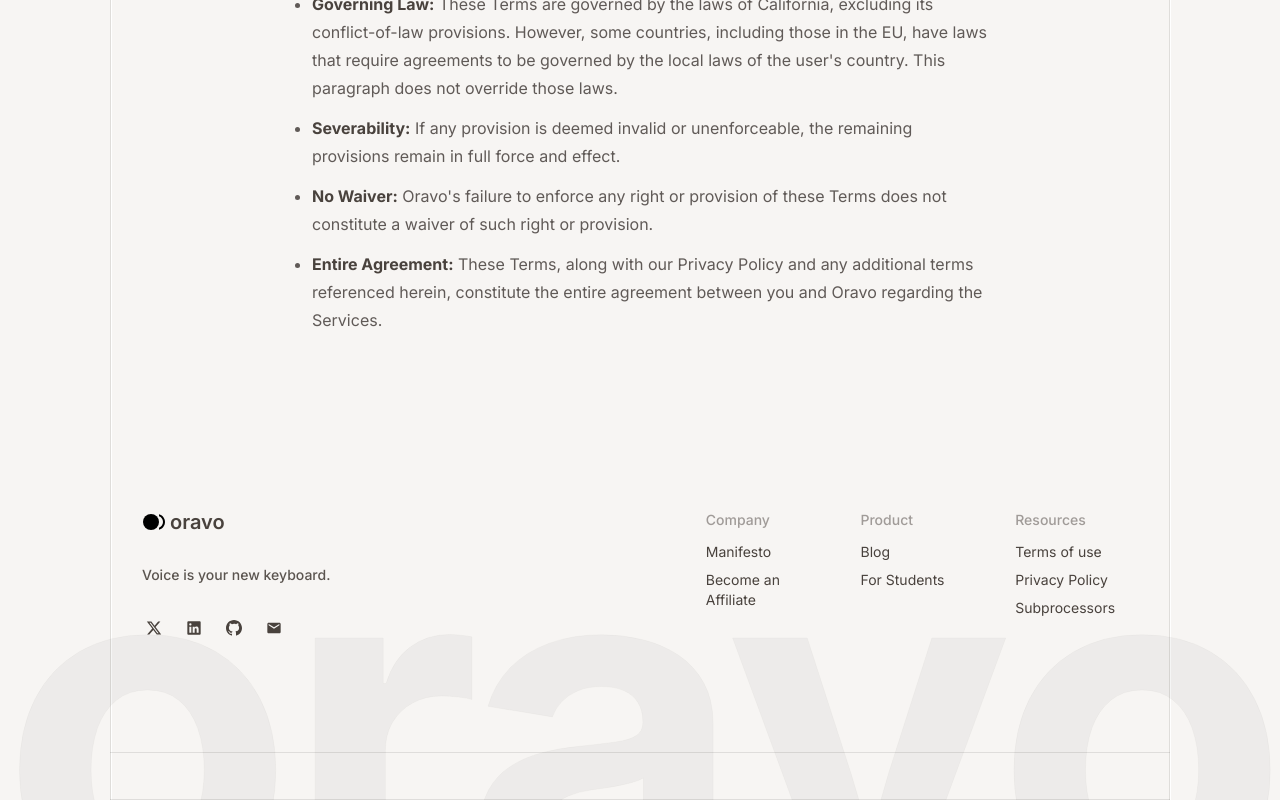
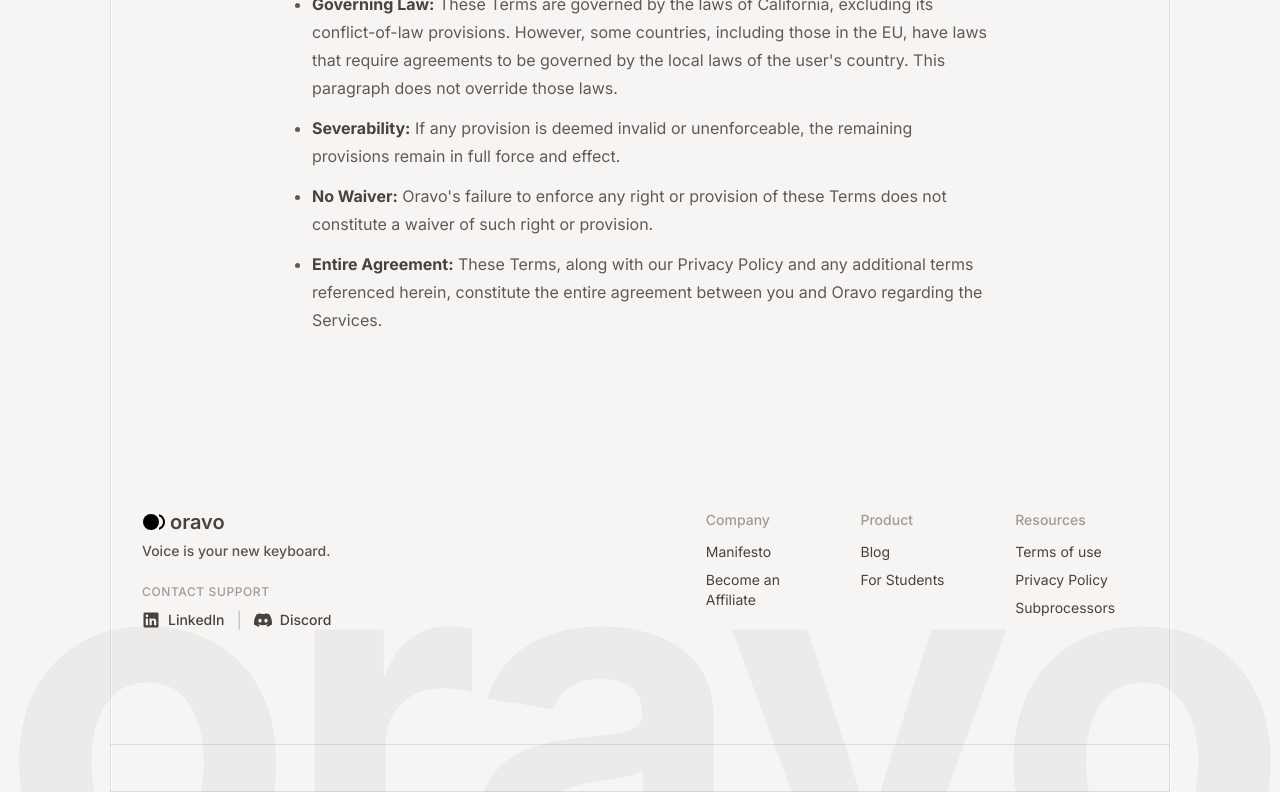
Before and after one commit to yadavraju/oravo-landing-page, a Next.js app: page /terms in a window 1280 px wide. Shown: the part 4609-5409 px from the top of the page. Built offline with nearby package versions, Linux system fonts and the light colour scheme.

Commit message:
Contact support (#18)
* updated landing page

* updated our how to use page

---------

Co-authored-by: Raju Yadav <yrajukumar47@gmail.com>

```diff
--- a/app/how-to-use/page.tsx
+++ b/app/how-to-use/page.tsx
@@ -56,13 +56,25 @@ export default function HowToUsePage() {
           <main className="flex-1 w-full mt-20 md:mt-24 lg:mt-28 relative z-10">
             <div className="max-w-[800px] mx-auto px-6 md:px-12 py-12 md:py-16">
               {/* Title Section */}
-              <div className="mb-12">
+              <div className="mb-8">
                 <h1 className="text-[#37322F] text-4xl md:text-5xl lg:text-6xl font-normal leading-tight font-serif mb-6">
                   How to do voice typing with Oravo
                 </h1>
                 <p className="text-[#605A57] text-xl md:text-2xl leading-relaxed font-sans">
                   Learn how to use Oravo Desktop
                 </p>
+              </div>
+
+              {/* Video Tutorial */}
+              <div className="mb-16 rounded-2xl overflow-hidden shadow-[0_8px_32px_rgba(55,50,47,0.12)] border border-[rgba(55,50,47,0.08)]">
+                <div style={{ position: "relative", paddingBottom: "64.55089820359281%", height: 0 }}>
+                  <iframe
+                    src="https://www.loom.com/embed/d893aa4622244befa684ceeb6cb65935"
+                    frameBorder="0"
+                    allowFullScreen
+                    style={{ position: "absolute", top: 0, left: 0, width: "100%", height: "100%" }}
+                  />
+                </div>
               </div>
 
               {/* Overview Section */}
--- a/components/footer-section.tsx
+++ b/components/footer-section.tsx
@@ -5,95 +5,68 @@ export default function FooterSection() {
     <div className="w-full pt-10 flex flex-col justify-start items-start">
       {/* Main Footer Content */}
       <div className="self-stretch h-auto flex flex-col md:flex-row justify-between items-stretch pr-0 pb-8 pt-0">
-        <div className="h-auto p-4 md:p-8 flex flex-col justify-start items-start gap-8">
+        <div className="h-auto p-4 md:p-8 flex flex-col justify-start items-start gap-6">
           {/* Brand Section */}
-          <div className="self-stretch flex justify-start items-center gap-1">
-            <Logo />
-            <div className="text-center text-[#49423D] text-xl font-semibold leading-4 font-sans">
-              oravo
+          <div className="flex flex-col gap-2">
+            <div className="flex items-center gap-1">
+              <Logo />
+              <div className="text-[#49423D] text-xl font-semibold leading-4 font-sans">
+                oravo
+              </div>
+            </div>
+            <div className="text-[rgba(73,66,61,0.90)] text-sm font-medium leading-[18px] font-sans">
+              Voice is your new keyboard.
             </div>
           </div>
-          <div className="text-[rgba(73,66,61,0.90)] text-sm font-medium leading-[18px] font-sans">
-            Voice is your new keyboard.
-          </div>
 
-          {/* Social Media Icons */}
-          <div className="flex justify-start items-start gap-4">
-            {/* Twitter/X Icon */}
-            <div className="w-6 h-6 relative overflow-hidden">
-              <div className="w-6 h-6 left-0 top-0 absolute flex items-center justify-center">
+          {/* Contact Support with Icons */}
+          <div className="flex flex-col gap-2">
+            <div className="text-[rgba(73,66,61,0.50)] text-xs font-medium uppercase tracking-wider font-sans">
+              Contact Support
+            </div>
+            <div className="flex items-center gap-3">
+              {/* LinkedIn */}
+              <a
+                href="https://www.linkedin.com/company/oravo-ai/"
+                target="_blank"
+                rel="noopener noreferrer"
+                className="flex items-center gap-2 text-[#49423D] hover:text-[#1877F2] transition-colors"
+                aria-label="Follow us on LinkedIn"
+              >
                 <svg
-                  width="16"
-                  height="16"
+                  width="18"
+                  height="18"
                   viewBox="0 0 24 24"
-                  fill="none"
+                  fill="currentColor"
                   xmlns="http://www.w3.org/2000/svg"
                 >
-                  <path
-                    d="M18.244 2.25h3.308l-7.227 8.26 8.502 11.24H16.17l-5.214-6.817L4.99 21.75H1.68l7.73-8.835L1.254 2.25H8.08l4.713 6.231zm-1.161 17.52h1.833L7.084 4.126H5.117z"
-                    fill="#49423D"
-                  />
+                  <path d="M20.5 2h-17A1.5 1.5 0 002 3.5v17A1.5 1.5 0 003.5 22h17a1.5 1.5 0 001.5-1.5v-17A1.5 1.5 0 0020.5 2zM8 19H5v-9h3zM6.5 8.25A1.75 1.75 0 118.3 6.5a1.78 1.78 0 01-1.8 1.75zM19 19h-3v-4.74c0-1.42-.6-1.93-1.38-1.93A1.74 1.74 0 0013 14.19a.66.66 0 000 .14V19h-3v-9h2.9v1.3a3.11 3.11 0 012.7-1.4c1.55 0 3.36.86 3.36 3.66z" />
                 </svg>
-              </div>
-            </div>
+                <span className="text-sm font-medium">LinkedIn</span>
+              </a>
 
-            {/* LinkedIn Icon */}
-            <div className="w-6 h-6 relative overflow-hidden">
-              <div className="w-6 h-6 left-0 top-0 absolute flex items-center justify-center">
+              <span className="text-[rgba(73,66,61,0.30)]">|</span>
+
+              {/* Discord */}
+              <a
+                href="https://discord.gg/eAEsqsXmr2"
+                target="_blank"
+                rel="noopener noreferrer"
+                className="flex items-center gap-2 text-[#49423D] hover:text-[#5865F2] transition-colors"
+                aria-label="Join our Discord"
+              >
                 <svg
-                  width="16"
-                  height="16"
+                  width="18"
+                  height="18"
                   viewBox="0 0 24 24"
-                  fill="none"
+                  fill="currentColor"
                   xmlns="http://www.w3.org/2000/svg"
                 >
-                  <path
-                    d="M20.5 2h-17A1.5 1.5 0 002 3.5v17A1.5 1.5 0 003.5 22h17a1.5 1.5 0 001.5-1.5v-17A1.5 1.5 0 0020.5 2zM8 19H5v-9h3zM6.5 8.25A1.75 1.75 0 118.3 6.5a1.78 1.78 0 01-1.8 1.75zM19 19h-3v-4.74c0-1.42-.6-1.93-1.38-1.93A1.74 1.74 0 0013 14.19a.66.66 0 000 .14V19h-3v-9h2.9v1.3a3.11 3.11 0 012.7-1.4c1.55 0 3.36.86 3.36 3.66z"
-                    fill="#49423D"
-                  />
+                  <path d="M20.317 4.37a19.791 19.791 0 0 0-4.885-1.515.074.074 0 0 0-.079.037c-.21.375-.444.864-.608 1.25a18.27 18.27 0 0 0-5.487 0 12.64 12.64 0 0 0-.617-1.25.077.077 0 0 0-.079-.037A19.736 19.736 0 0 0 3.677 4.37a.07.07 0 0 0-.032.027C.533 9.046-.32 13.58.099 18.057a.082.082 0 0 0 .031.057 19.9 19.9 0 0 0 5.993 3.03.078.078 0 0 0 .084-.028 14.09 14.09 0 0 0 1.226-1.994.076.076 0 0 0-.041-.106 13.107 13.107 0 0 1-1.872-.892.077.077 0 0 1-.008-.128 10.2 10.2 0 0 0 .372-.292.074.074 0 0 1 .077-.01c3.928 1.793 8.18 1.793 12.062 0a.074.074 0 0 1 .078.01c.12.098.246.198.373.292a.077.077 0 0 1-.006.127 12.299 12.299 0 0 1-1.873.892.077.077 0 0 0-.041.107c.36.698.772 1.362 1.225 1.993a.076.076 0 0 0 .084.028 19.839 19.839 0 0 0 6.002-3.03.077.077 0 0 0 .032-.054c.5-5.177-.838-9.674-3.549-13.66a.061.061 0 0 0-.031-.03zM8.02 15.33c-1.183 0-2.157-1.085-2.157-2.419 0-1.333.956-2.419 2.157-2.419 1.21 0 2.176 1.096 2.157 2.42 0 1.333-.956 2.418-2.157 2.418zm7.975 0c-1.183 0-2.157-1.085-2.157-2.419 0-1.333.955-2.419 2.157-2.419 1.21 0 2.176 1.096 2.157 2.42 0 1.333-.946 2.418-2.157 2.418z" />
                 </svg>
-              </div>
+                <span className="text-sm font-medium">Discord</span>
+              </a>
             </div>
-
-            {/* GitHub Icon */}
-            <div className="w-6 h-6 relative overflow-hidden">
-              <div className="w-6 h-6 left-0 top-0 absolute flex items-center justify-center">
-                <svg
-                  width="16"
-                  height="16"
-                  viewBox="0 0 24 24"
-                  fill="none"
-                  xmlns="http://www.w3.org/2000/svg"
-                >
-                  <path
-                    d="M12 0c-6.626 0-12 5.373-12 12 0 5.302 3.438 9.8 8.207 11.387.599.111.793-.261.793-.577v-2.234c-3.338.726-4.033-1.416-4.033-1.416-.546-1.387-1.333-1.756-1.333-1.756-1.089-.745.083-.729.083-.729 1.205.084 1.839 1.237 1.839 1.237 1.07 1.834 2.807 1.304 3.492.997.107-.775.418-1.305.762-1.604-2.665-.305-5.467-1.334-5.467-5.931 0-1.311.469-2.381 1.236-3.221-.124-.303-.535-1.524.117-3.176 0 0 1.008-.322 3.301 1.23A11.509 11.509 0 0112 5.803c1.02.005 2.047.138 3.006.404 2.291-1.552 3.297-1.23 3.297-1.23.653 1.653.242 2.874.118 3.176.77.84 1.235 1.911 1.235 3.221 0 4.609-2.807 5.624-5.479 5.921.43.372.823 1.102.823 2.222v3.293c0 .319.192.694.801.576C20.566 21.797 24 17.300 24 12c0-6.627-5.374-12-12-12z"
-                    fill="#49423D"
-                  />
-                </svg>
-              </div>
-            </div>
-
-            {/* Email Icon */}
-            <a
-              href="mailto:hello@oravo.ai"
-              className="w-6 h-6 relative overflow-hidden hover:opacity-70 transition-opacity"
-              aria-label="Contact Support"
-            >
-              <div className="w-6 h-6 left-0 top-0 absolute flex items-center justify-center">
-                <svg
-                  width="16"
-                  height="16"
-                  viewBox="0 0 24 24"
-                  fill="none"
-                  xmlns="http://www.w3.org/2000/svg"
-                >
-                  <path
-                    d="M20 4H4c-1.1 0-1.99.9-1.99 2L2 18c0 1.1.9 2 2 2h16c1.1 0 2-.9 2-2V6c0-1.1-.9-2-2-2zm0 4l-8 5-8-5V6l8 5 8-5v2z"
-                    fill="#49423D"
-                  />
-                </svg>
-              </div>
-            </a>
           </div>
         </div>
 
```
